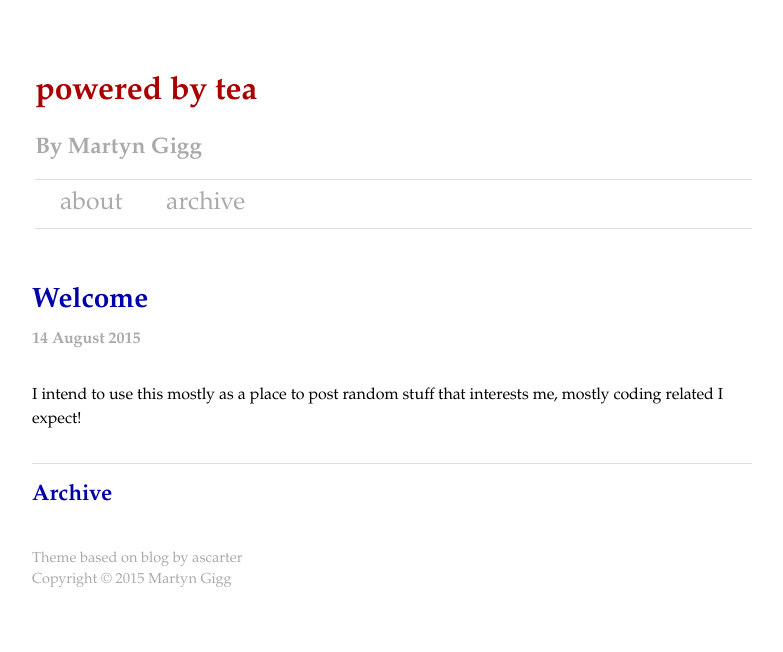
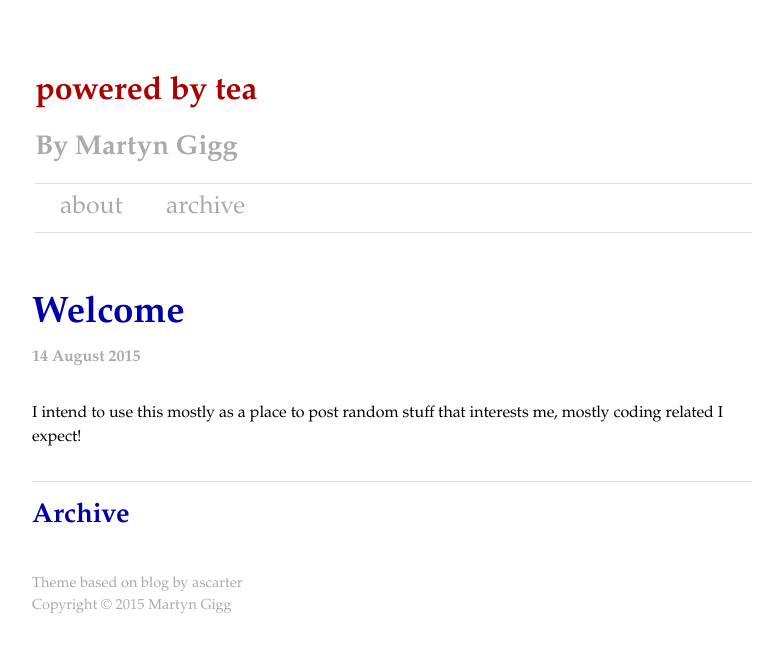
Before and after one commit to martyngigg/martyngigg.github.io, a Jekyll site: the page built from index.html, in a window 1280 px wide. Shown: the top 652 px of the page, without its empty margins (248-1031 px from the left). Built offline with Jekyll 4.4.1, drawn with Linux system fonts in a browser that asks for light colours; Markdown is read by kramdown in place of the engine named in the settings.

Commit message:
Increase the heading sizes further

```diff
--- a/css/site.css
+++ b/css/site.css
@@ -29,15 +29,15 @@ body {
  --------------------------------------------------------------*/
 
 h1 {
-	font-size: 1.75em;
+	font-size: 2.3em;
 }
 
 h2 {
-	font-size: 1.4em;
+	font-size: 1.7em;
 }
 
 h3 {
-	font-size: 1.1em;
+	font-size: 1.25em;
 }
 
 a {
```
